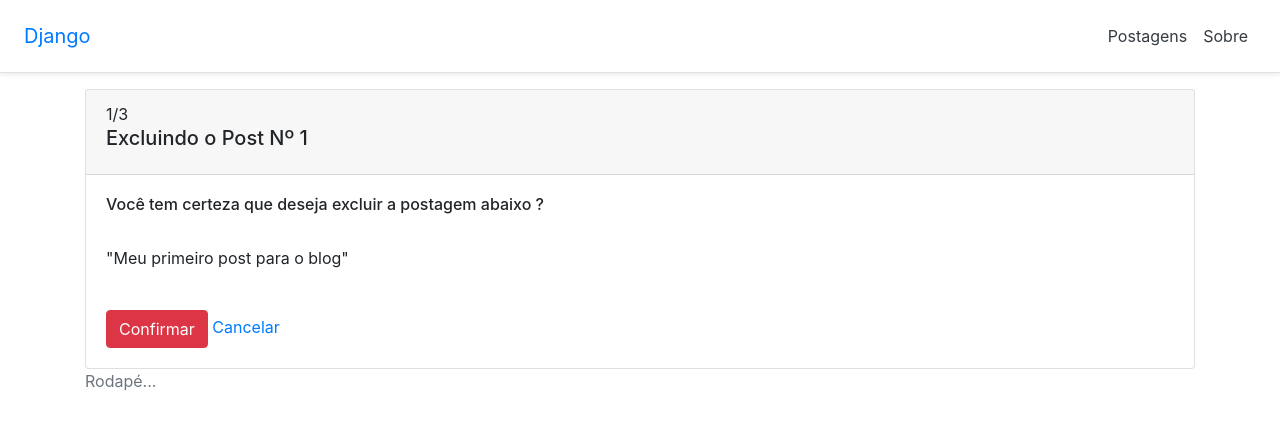
After one commit to luaax/django-blog, a Django app: page /post/1/delete in a window 1280 px wide. The commit adds this page. Shown: the top 429 px of the page. Run offline with Django 4.2, Linux system fonts and the light colour scheme; the visitor is signed in with stand-in values (Sample User, id 1); data comes from the database, SQL or seed files in the repository; some libraries are stand-ins or nearby versions.

Commit message:
DELETE - CRUD Básico

```diff
--- a/blog/urls.py
+++ b/blog/urls.py
@@ -1,6 +1,9 @@
 from django.urls import path
 from blog.views import(
-    index, ola, post_show, PostDetailView, get_all_posts, get_post, PostCreateView, create_post, PostListView, SobreTemplateView, PostUpdateView,
+    index, ola, post_show, PostDetailView, get_all_posts, get_post, PostCreateView, create_post, PostListView,
+      SobreTemplateView,
+      PostUpdateView,
+      PostDeleteView,
 )
 
 urlpatterns = [
@@ -19,5 +22,7 @@ urlpatterns = [
         SobreTemplateView.as_view(),
         name="about_page"
     ),
-    path('post/<int:pk>/edit', PostUpdateView.as_view(), name="post_edit")
+    path('post/<int:pk>/edit', PostUpdateView.as_view(), name="post_edit"),
+    path('post/<int:pk>/delete', PostDeleteView.as_view(), name="post_delete"),
+
 ]
--- a/blog/views.py
+++ b/blog/views.py
@@ -9,7 +9,8 @@ from django.core.serializers.json import DjangoJSONEncoder
 # Create your views here.
 
 from django.http import HttpResponse
-from django.views.generic.edit import CreateView, UpdateView
+from django.views.generic.edit import CreateView, UpdateView, DeleteView
+
 
 from django.urls import reverse_lazy
 from django.views.decorators.csrf import csrf_exempt
@@ -134,6 +135,16 @@ def get_context_data(self, **kwargs):
     context['form_title'] = 'Editando o post'
     return context
 
+
+class PostDeleteView(LoginRequiredMixin, DeleteView):
+    model = Post
+    template_name = 'post/post_confirm_delete_form.html'
+    success_url = reverse_lazy('posts_all')
+    success_message = 'A postagem foi excluída com sucesso.'
+    def form_valid(self, form):
+        messages.success(self.request, self.success_message)
+        return super(PostDeleteView, self).form_valid(form)
+
 # implementa o método que conclui a ação com sucesso
     def form_valid(self, form):
         messages.success(self.request, self.success_message)
--- /dev/null
+++ b/templates/post/post_confirm_delete_form.html
@@ -0,0 +1,20 @@
+{% extends '_layout1.html' %} {# herda o layout do sistema #}
+{% block content %} {# substitui o bloco content em _layout1.html #}
+<div class="card">
+<div class="card-header">
+1/3
+<h5 class="card-title">Excluindo o Post Nº {{ object.id }}</h5>
+</div>
+<div class="card-body">
+<form method="post">
+{% csrf_token %}
+<h6>Você tem certeza que deseja excluir a postagem abaixo ?</h6>
+<br />
+<p>"{{ object.body_text }}"</p>
+<br />
+<button type="submit" class="btn btn-danger">Confirmar</button>
+<a href="{% url 'posts_all' %}" class="link-secondary">Cancelar </a>
+</form>
+</div>
+</div>
+{% endblock %} {# fecha o bloco content #}
--- a/templates/post/post_list.html
+++ b/templates/post/post_list.html
@@ -21,4 +21,8 @@
 
 <a href="{% url 'post_edit' pk=post.id %}" class="link-secondary">
     Editar
-    </a>
+</a>
+
+<a href="{% url 'post_delete' pk=post.id %}" class="link-secondary">
+    Excluir
+</a>
```
